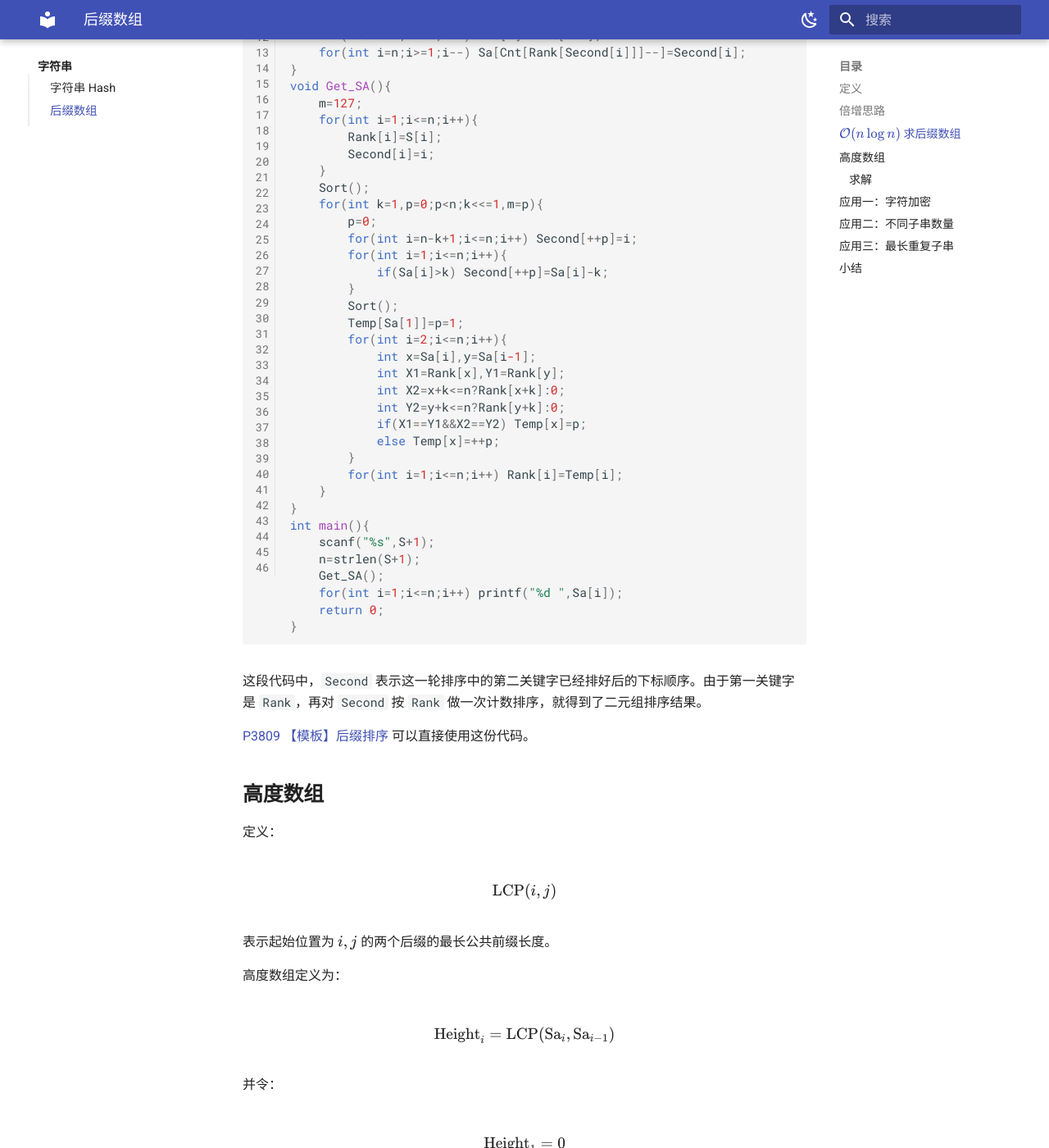
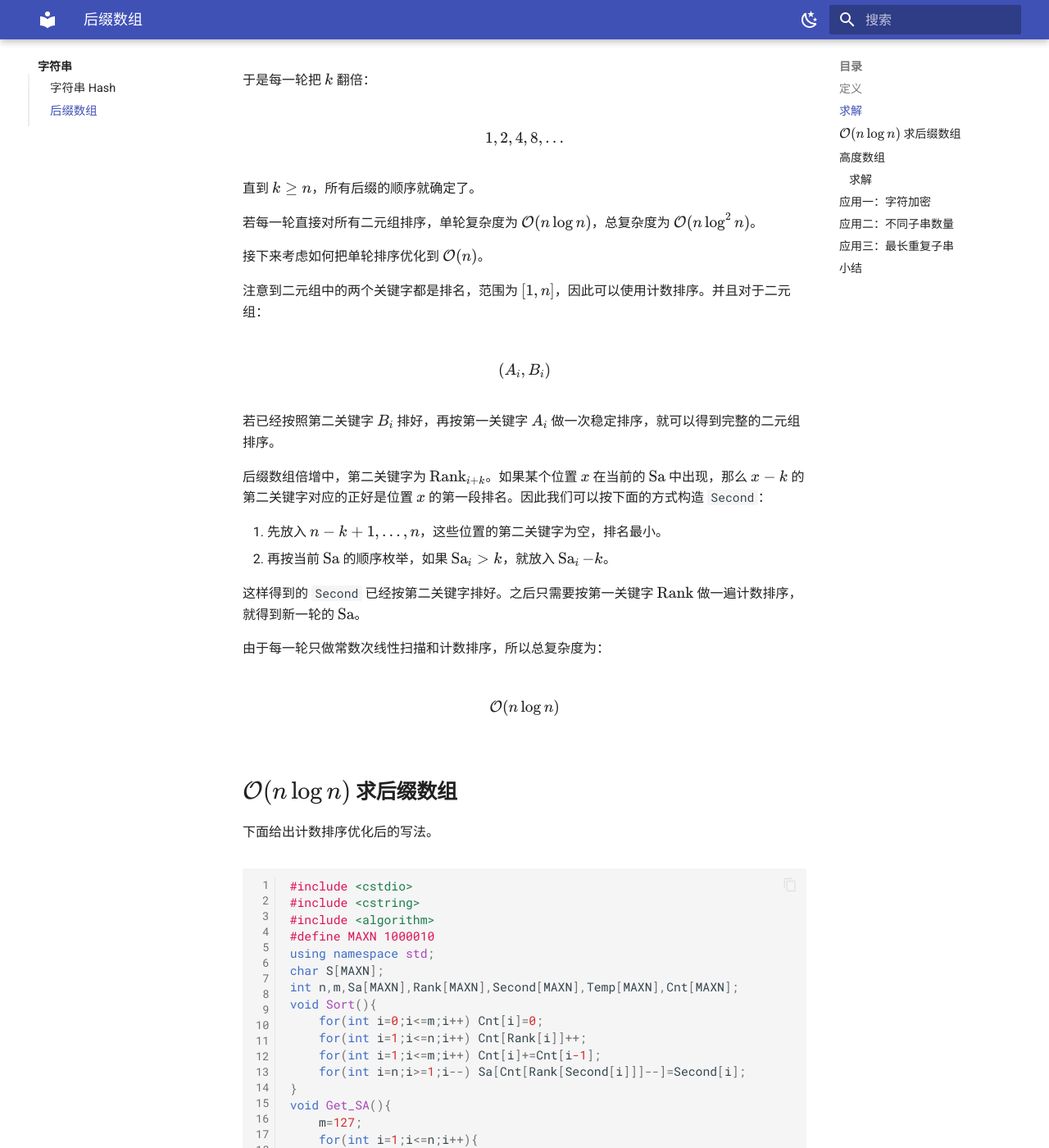
Before and after one commit to Ehundategh/Blog, an MkDocs documentation site: the page built from docs/string/suffix-array.md, in a window 1280 px wide and 1400 px high, scrolled down 1702 px. Shown: the whole window at 82% size. Built offline with MkDocs 1.6.1 and Material for MkDocs 9.7.7, drawn with Linux system fonts in a browser that asks for light colours; some of the changed text lies outside the part shown.

Commit message:
Publish blog

````diff
--- /dev/null
+++ b/docs/dp/monotone-queue.md
@@ -0,0 +1,232 @@
+# 单调队列优化 DP
+
+单调队列优化常用于形如：
+
+$$
+f_i=\max_{L_i\le j\le R_i}\{g_j+w(i,j)\}
+$$
+
+的转移。若窗口 $[L_i,R_i]$ 随着 $i$ 单调移动，并且 $w(i,j)$ 中关于 $j$ 的部分可以单独提出，就可以尝试用单调队列维护候选转移的最大值。
+
+## 多重背包
+
+[P1776 宝物筛选](https://www.luogu.com.cn/problem/P1776) 是多重背包的模板题。
+
+???+ note "题目描述"
+
+    给定背包容量 $m$，有 $n$ 种物品。第 $i$ 种物品有 $k_i$ 个，每个价值为 $w_i$，体积为 $v_i$。求不超过背包容量时能够得到的最大价值。
+
+??? tip "Hint"
+
+    一个显然的思路是把多重背包拆成若干个 01 背包物品，但当 $n,m$ 较大时仍然会比较慢。
+
+??? success "解法"
+
+    记 $dp_{i,j}$ 表示考虑前 $i$ 种物品，容量为 $j$ 时的最大价值，那么有：
+
+    $$
+    dp_{i,j}
+    =
+    \max_{0\le t\le k_i}
+    \{dp_{i-1,j-tv_i}+tw_i\}
+    $$
+
+    滚动数组后，我们只需要考虑第 $i$ 种物品如何从上一层转移到这一层。
+
+    注意到 $j-tv_i$ 与 $j$ 在模 $v_i$ 意义下同余。因此我们枚举余数：
+
+    $$
+    r\in[0,v_i-1]
+    $$
+
+    并令：
+
+    $$
+    j=r+pv_i
+    $$
+
+    则转移可以写成：
+
+    $$
+    dp_{r+pv_i}
+    =
+    \max_{p-k_i\le q\le p}
+    \{old_{r+qv_i}+(p-q)w_i\}
+    $$
+
+    将只和 $q$ 有关的部分提出：
+
+    $$
+    dp_{r+pv_i}
+    =
+    \max_{p-k_i\le q\le p}
+    \{old_{r+qv_i}-qw_i\}
+    +pw_i
+    $$
+
+    于是对于固定的 $r$，随着 $p$ 从小到大枚举，只需要维护：
+
+    $$
+    old_{r+qv_i}-qw_i
+    $$
+
+    的滑动窗口最大值。这个窗口长度为 $k_i+1$，可以用单调队列维护。
+
+    ```cpp
+    #include <cstdio>
+    #include <cstring>
+    #include <algorithm>
+    #define MAXN 100010
+    using namespace std;
+    int n,m,v,w,k,dp[MAXN],old[MAXN],Q[MAXN];
+    int main(){
+        scanf("%d%d",&n,&m);
+        for(int i=1;i<=n;i++){
+            scanf("%d%d%d",&v,&w,&k);
+            for(int j=0;j<=m;j++) old[j]=dp[j];
+            for(int r=0;r<v;r++){
+                int Head=1,Tail=0;
+                for(int p=0;r+p*v<=m;p++){
+                    int Now=r+p*v;
+                    int Val=old[Now]-p*w;
+                    while(Head<=Tail&&Q[Head]<p-k) Head++;
+                    while(Head<=Tail&&old[r+Q[Tail]*v]-Q[Tail]*w<=Val) Tail--;
+                    Q[++Tail]=p;
+                    dp[Now]=old[r+Q[Head]*v]+(p-Q[Head])*w;
+                }
+            }
+        }
+        printf("%d",dp[m]);
+        return 0;
+    }
+    ```
+
+??? abstract "复杂度分析"
+
+    对每一种物品，每个容量只会进出单调队列一次，所以总时间复杂度为 $\mathcal{O}(nm)$，空间复杂度为 $\mathcal{O}(m)$。
+
+## 股票交易
+
+[P2569 [SCOI2010] 股票交易](https://www.luogu.com.cn/problem/P2569) 是单调队列优化 DP 的常见例题。
+
+???+ note "题目描述"
+
+    已知未来 $T$ 天内每天的股票信息。第 $i$ 天买入单价为 $ap_i$，卖出单价为 $bp_i$，最多买入 $as_i$ 支，最多卖出 $bs_i$ 支。两次交易之间必须间隔 $w$ 天，同时持有股票数不能超过 $MaxP$。初始有足够的钱，求最后最多能赚多少钱。
+
+??? tip "Hint"
+
+    状态中自然需要记录“第几天”和“当前持有多少股票”。买入和卖出都可以写成一段区间中的最大值。
+
+??? success "解法"
+
+    记 $dp_{i,j}$ 表示第 $i$ 天结束后，手中持有 $j$ 支股票时最多拥有的现金。首先可以不交易：
+
+    $$
+    dp_{i,j}=dp_{i-1,j}
+    $$
+
+    考虑买入。由于两次交易之间要间隔 $w$ 天，买入时应从第 $i-w-1$ 天转移。若第 $i$ 天买入后持有 $j$ 支，买入前持有 $k$ 支，则：
+
+    $$
+    j-as_i\le k\le j-1
+    $$
+
+    转移为：
+
+    $$
+    dp_{i,j}
+    =
+    \max_{j-as_i\le k\le j-1}
+    \{dp_{i-w-1,k}-(j-k)ap_i\}
+    $$
+
+    提出与 $k$ 无关的部分：
+
+    $$
+    dp_{i,j}
+    =
+    \max_{j-as_i\le k\le j-1}
+    \{dp_{i-w-1,k}+kap_i\}
+    -jap_i
+    $$
+
+    因此从小到大枚举 $j$，用单调队列维护：
+
+    $$
+    dp_{i-w-1,k}+kap_i
+    $$
+
+    的最大值。
+
+    卖出同理。若卖出后持有 $j$ 支，卖出前持有 $k$ 支，则：
+
+    $$
+    j+1\le k\le j+bs_i
+    $$
+
+    转移为：
+
+    $$
+    dp_{i,j}
+    =
+    \max_{j+1\le k\le j+bs_i}
+    \{dp_{i-w-1,k}+(k-j)bp_i\}
+    $$
+
+    即：
+
+    $$
+    dp_{i,j}
+    =
+    \max_{j+1\le k\le j+bs_i}
+    \{dp_{i-w-1,k}+kbp_i\}
+    -jbp_i
+    $$
+
+    从大到小枚举 $j$，维护对应窗口即可。
+
+    ```cpp
+    for(int i=1;i<=T;i++){
+        for(int j=0;j<=MaxP;j++) dp[i][j]=dp[i-1][j];
+        for(int j=0;j<=as[i]&&j<=MaxP;j++){
+            dp[i][j]=max(dp[i][j],-j*ap[i]);
+        }
+        int From=i-w-1;
+        if(From<0) continue;
+
+        int Head=1,Tail=0;
+        for(int j=0;j<=MaxP;j++){
+            int Val=dp[From][j]+j*ap[i];
+            while(Head<=Tail&&Q[Head]<j-as[i]) Head++;
+            while(Head<=Tail&&dp[From][Q[Tail]]+Q[Tail]*ap[i]<=Val) Tail--;
+            Q[++Tail]=j;
+            dp[i][j]=max(dp[i][j],dp[From][Q[Head]]+(Q[Head]-j)*ap[i]);
+        }
+
+        Head=1;Tail=0;
+        for(int j=MaxP;j>=0;j--){
+            int Val=dp[From][j]+j*bp[i];
+            while(Head<=Tail&&Q[Head]>j+bs[i]) Head++;
+            while(Head<=Tail&&dp[From][Q[Tail]]+Q[Tail]*bp[i]<=Val) Tail--;
+            Q[++Tail]=j;
+            dp[i][j]=max(dp[i][j],dp[From][Q[Head]]+(Q[Head]-j)*bp[i]);
+        }
+    }
+    ```
+
+??? abstract "复杂度分析"
+
+    每一天买入和卖出各扫一遍持仓数量，每个状态进入和弹出队列常数次，时间复杂度为 $\mathcal{O}(TMaxP)$。
+
+## 小结
+
+单调队列优化 DP 的重点不是队列本身，而是把转移整理成滑动窗口最值。
+
+通常可以按下面的顺序检查：
+
+1. 写出朴素转移。
+2. 找到窗口端点是否随枚举变量单调移动。
+3. 把转移中只和候选位置有关的部分提出。
+4. 用单调队列维护窗口最大值或最小值。
+
+如果这四步都能完成，那么原本一层枚举转移的复杂度通常就能降到线性。
--- a/docs/string/suffix-array.md
+++ b/docs/string/suffix-array.md
@@ -24,17 +24,33 @@
 \operatorname{Rank}_{\operatorname{Sa}_i}=i
 $$
 
-## 倍增思路
+## 求解
 
 一个直接做法是把所有后缀拿出来排序，但比较两个后缀最坏需要 $\mathcal{O}(n)$，总复杂度会比较高。
 
-考虑倍增。我们先按长度为 $1$ 的前缀排序，也就是按单个字符排序。然后若已经知道所有后缀长度为 $k$ 的前缀排名，就可以用二元组：
+考虑倍增。我们先按长度为 $1$ 的前缀排序，也就是按单个字符排序。然后若已经知道所有后缀长度为 $k$ 的前缀排名，就可以尝试推出长度为 $2k$ 的前缀排名。
+
+对于起点为 $i$ 的后缀，长度为 $2k$ 的前缀可以拆成两段：
+
+$$
+s_i\cdots s_{i+k-1}
+$$
+
+和：
+
+$$
+s_{i+k}\cdots s_{i+2k-1}
+$$
+
+第一段的排名就是 $\operatorname{Rank}_i$，第二段的排名就是 $\operatorname{Rank}_{i+k}$。因此可以用二元组：
 
 $$
 \left(\operatorname{Rank}_i,\operatorname{Rank}_{i+k}\right)
 $$
 
 表示从位置 $i$ 开始长度为 $2k$ 的前缀排名。
+
+![倍增求后缀数组](../assets/string/sa-doubling.svg)
 
 于是每一轮把 $k$ 翻倍：
 
@@ -44,7 +60,30 @@
 
 直到 $k\ge n$，所有后缀的顺序就确定了。
 
-如果每一轮直接 `sort` 二元组，复杂度是 $\mathcal{O}(n\log^2 n)$。进一步注意到二元组的两个关键字都是排名，可以使用计数排序优化到每轮 $\mathcal{O}(n)$，总复杂度为 $\mathcal{O}(n\log n)$。
+若每一轮直接对所有二元组排序，单轮复杂度为 $\mathcal{O}(n\log n)$，总复杂度为 $\mathcal{O}(n\log^2 n)$。
+
+接下来考虑如何把单轮排序优化到 $\mathcal{O}(n)$。
+
+注意到二元组中的两个关键字都是排名，范围为 $[1,n]$，因此可以使用计数排序。并且对于二元组：
+
+$$
+(A_i,B_i)
+$$
+
+若已经按照第二关键字 $B_i$ 排好，再按第一关键字 $A_i$ 做一次稳定排序，就可以得到完整的二元组排序。
+
+后缀数组倍增中，第二关键字为 $\operatorname{Rank}_{i+k}$。如果某个位置 $x$ 在当前的 $\operatorname{Sa}$ 中出现，那么 $x-k$ 的第二关键字对应的正好是位置 $x$ 的第一段排名。因此我们可以按下面的方式构造 `Second`：
+
+1. 先放入 $n-k+1,\ldots,n$，这些位置的第二关键字为空，排名最小。
+2. 再按当前 $\operatorname{Sa}$ 的顺序枚举，如果 $\operatorname{Sa}_i>k$，就放入 $\operatorname{Sa}_i-k$。
+
+这样得到的 `Second` 已经按第二关键字排好。之后只需要按第一关键字 $\operatorname{Rank}$ 做一遍计数排序，就得到新一轮的 $\operatorname{Sa}$。
+
+由于每一轮只做常数次线性扫描和计数排序，所以总复杂度为：
+
+$$
+\mathcal{O}(n\log n)
+$$
 
 ## $\mathcal{O}(n\log n)$ 求后缀数组
 
@@ -99,7 +138,9 @@
 }
 ```
 
-这段代码中，`Second` 表示这一轮排序中的第二关键字已经排好后的下标顺序。由于第一关键字是 `Rank`，再对 `Second` 按 `Rank` 做一次计数排序，就得到了二元组排序结果。
+这段代码中，`Second` 表示这一轮排序中已经按第二关键字排好的下标顺序。由于第一关键字是 `Rank`，再对 `Second` 按 `Rank` 做一次计数排序，就得到了二元组排序结果。
+
+每轮排序结束后，需要重新编号。若相邻两个后缀的二元组相同，则它们的新排名相同；否则新排名加一。这个新排名会作为下一轮倍增的 $\operatorname{Rank}$。
 
 [P3809 【模板】后缀排序](https://www.luogu.com.cn/problem/P3809) 可以直接使用这份代码。
 
--- a/mkdocs.yml
+++ b/mkdocs.yml
@@ -91,6 +91,7 @@
           - 容斥原理: math/combinatorics/inclusion-exclusion.md
   - 动态规划:
       - 总览: dp/index.md
+      - 单调队列优化 DP: dp/monotone-queue.md
   - 图论:
       - 总览: graph/index.md
       - 树上问题:
````
Also changed, not shown: docs/data-structure/segment-tree/scanline.md (+0 -1 lines), docs/dp/index.md (+4 -0 lines), docs/string/hash.md (+1 -1 lines), docs/assets/string/sa-doubling.svg (added).
